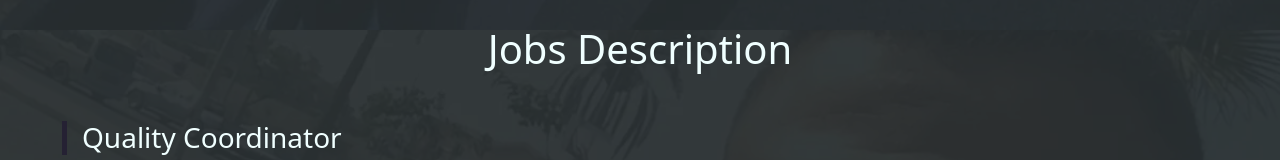
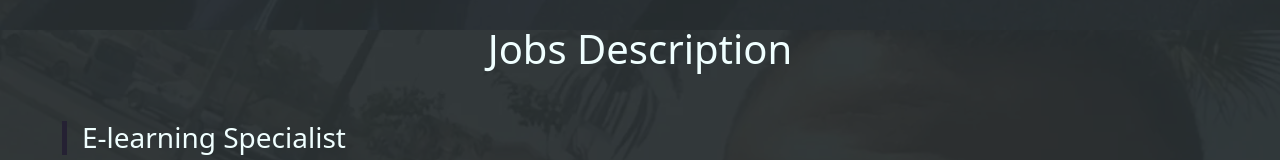
Before and after one commit to ahmedelkady2000/akresume, a plain HTML site: page index.html in a window 1280 px wide. Shown: the part 6260-6420 px from the top of the page. Drawn offline with Linux system fonts and the light colour scheme.

Commit message:
19-3-2024

```diff
--- a/index.html
+++ b/index.html
@@ -594,7 +594,7 @@
           </div>
           <div class="container">
             <div class="mt-5">
-              <h3 class="mb-2" id="aswqc">Quality Coordinator</h3>
+              <h3 class="mb-2" id="aswqc">E-learning Specialist</h3>
               <h5>in &#147;E-Learning Unit&#148; Aswan University</h5>
               <h5>8/2018 Until today</h5>
               <h5>more than 5y</h5>
```
